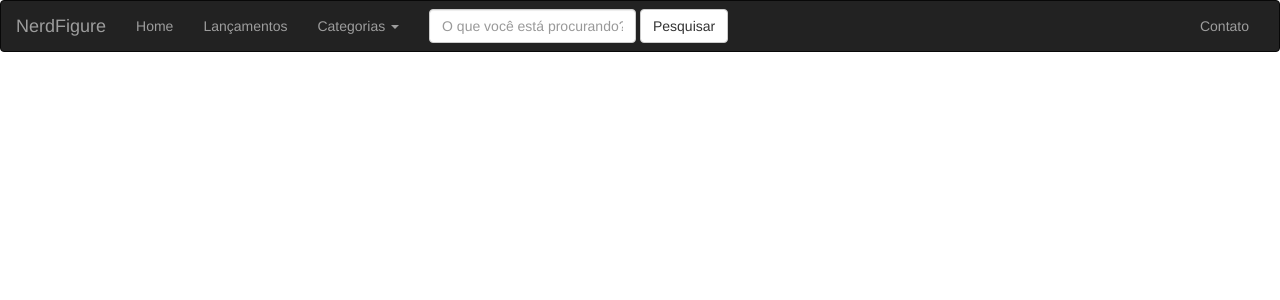
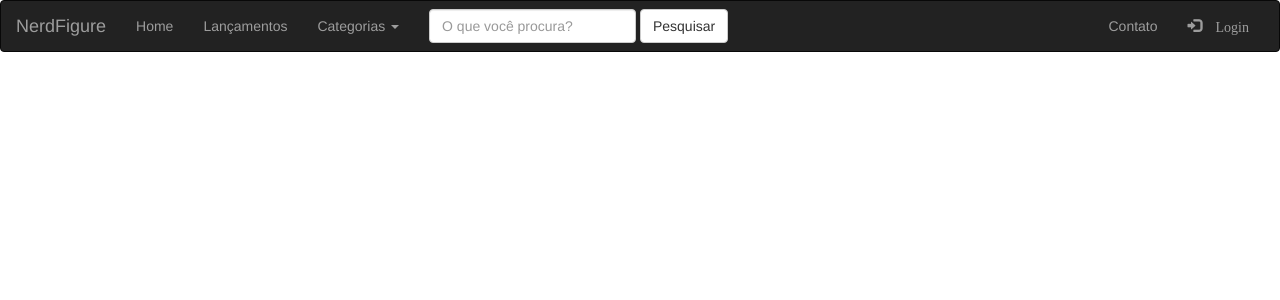
Before and after one commit to bia-miranda/ecommerce-php-mysql, a PHP site: page / in a window 1280 px wide. Shown: the top 300 px of the page. Run offline with PHP 8.4, Linux system fonts and the light colour scheme; some libraries are stand-ins or nearby versions.

Commit message:
Update index.php

```diff
--- a/index.php
+++ b/index.php
@@ -41,13 +41,13 @@
       </ul>
       <form class="navbar-form navbar-left" role="search">
         <div class="form-group">
-          <input type="text" class="form-control" placeholder="O que você está procurando?">
+          <input type="text" class="form-control" placeholder="O que você procura?">
         </div>
         <button type="submit" class="btn btn-default">Pesquisar</button>
       </form>
       <ul class="nav navbar-nav navbar-right">
         <li><a href="#">Contato</a></li>
-        <li><span class="glyphicon gryphicon-log-in"></li>
+        <li><a href="#"><span class="glyphicon glyphicon-log-in"> Login</a></li>
       </ul>
     </div><!-- /.navbar-collapse -->
   </div><!-- /.container-fluid -->
```
